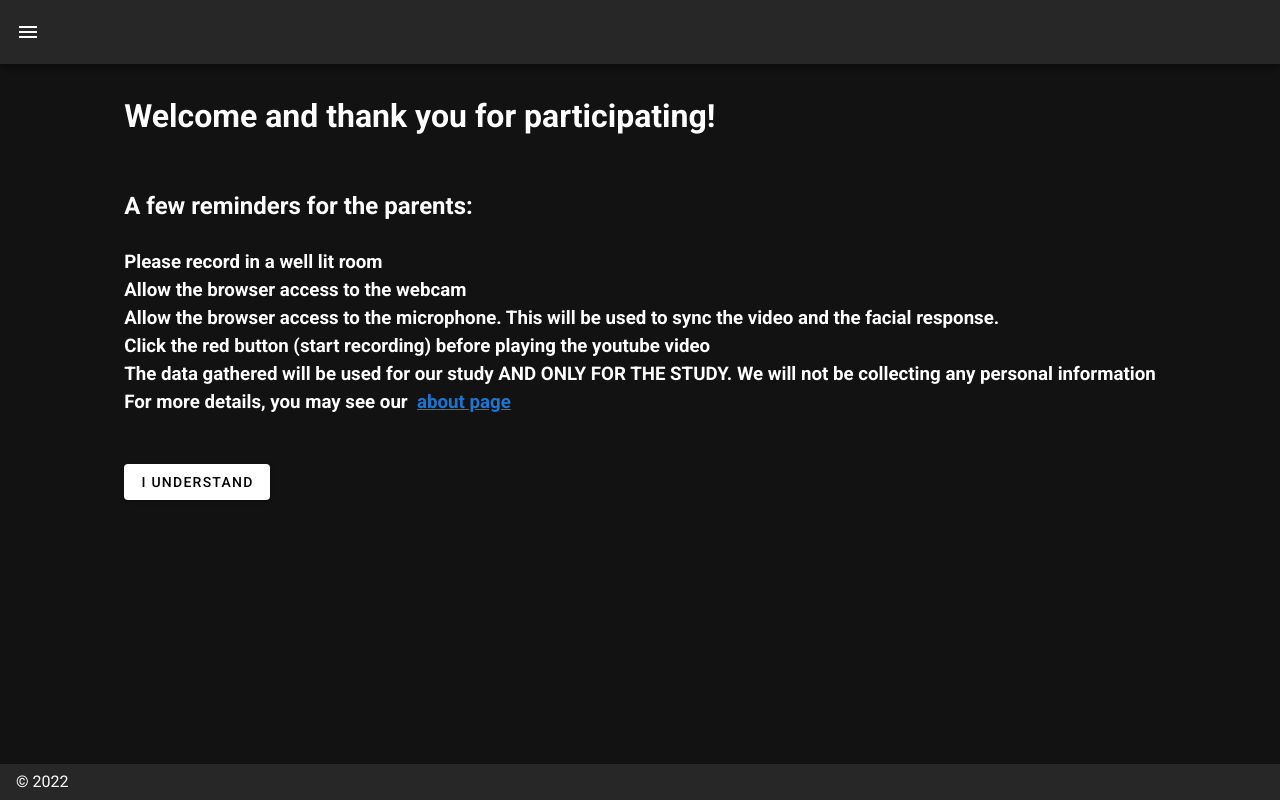
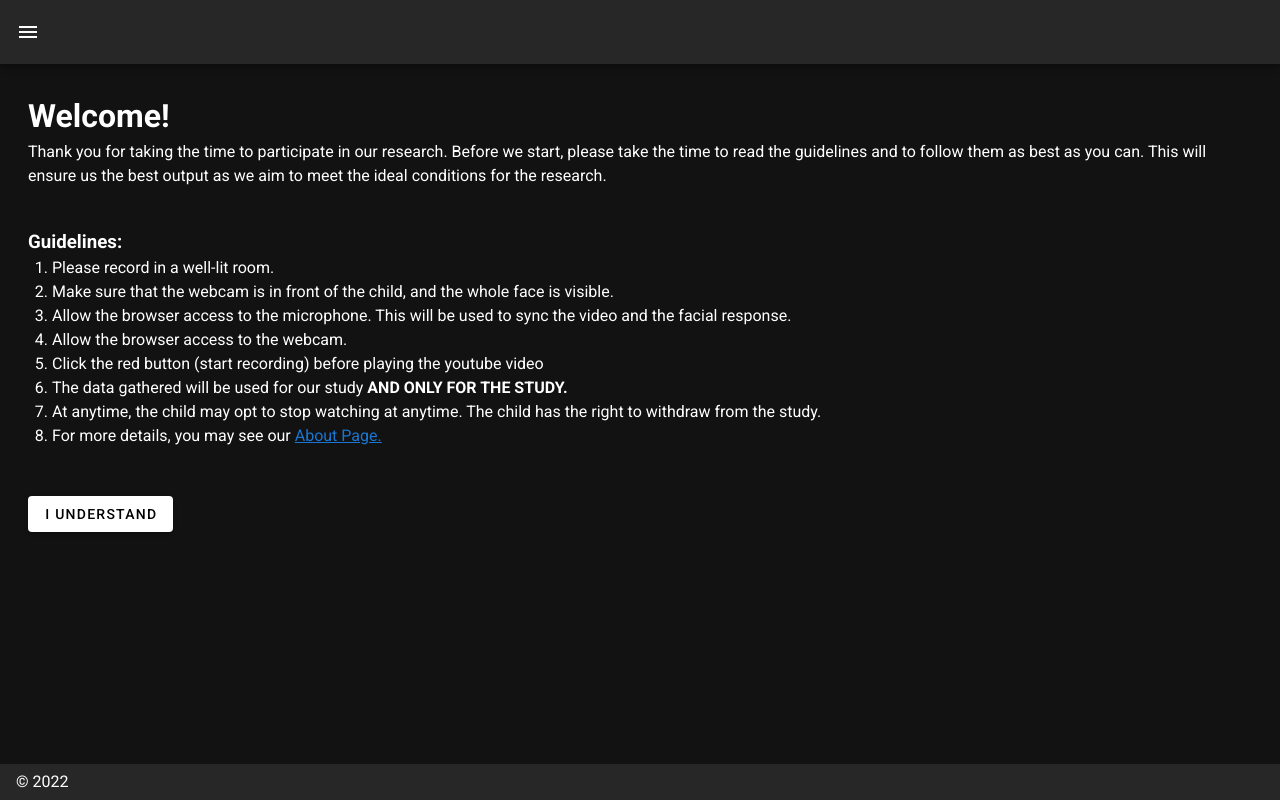
Before and after one commit to markuselija/Engauge-Demo, a Nuxt app: page / in a window 1280 px wide. Built offline with nearby package versions, Linux system fonts and the light colour scheme.

Commit message:
Added and edited welcome message on Index Page

```diff
--- a/pages/index.vue
+++ b/pages/index.vue
@@ -2,18 +2,21 @@
   div
     v-row(v-if="preview" justify="center" align="center").fill-height
       div.pt-10.mx-10
-        h1 Welcome and thank you for participating!
+        h1 Welcome!
+        p Thank you for taking the time to participate in our research. Before we start, please take the time to read the guidelines and to follow them as best as you can. This will ensure us the best output as we aim to meet the ideal conditions for the research.
         br
-        br
-        h2 A few reminders for the parents:
-        br
-        h3 Please record in a well lit room
-        h3 Allow the browser access to the webcam
-        h3 Allow the browser access to the microphone. This will be used to sync the video and the facial response.
-        h3 Click the red button (start recording) before playing the youtube video
-        h3 The data gathered will be used for our study AND ONLY FOR THE STUDY. We will not be collecting any personal information
-        h3 For more details, you may see our &nbsp;
-          NuxtLink(to="/about") about page
+        h3 Guidelines:
+        ol
+          li Please record in a well-lit room.
+          li Make sure that the webcam is in front of the child, and the whole face is visible.
+          li Allow the browser access to the microphone. This will be used to sync the video and the facial response.
+          li Allow the browser access to the webcam.
+          li Click the red button (start recording) before playing the youtube video
+          li The data gathered will be used for our study
+            b AND ONLY FOR THE STUDY.
+          li At anytime, the child may opt to stop watching at anytime. The child has the right to withdraw from the study.
+          li For more details, you may see our
+            NuxtLink(to="/about") About Page.
         br
         br
         v-btn(@click="preview = false" color="white").black--text I understand
```
